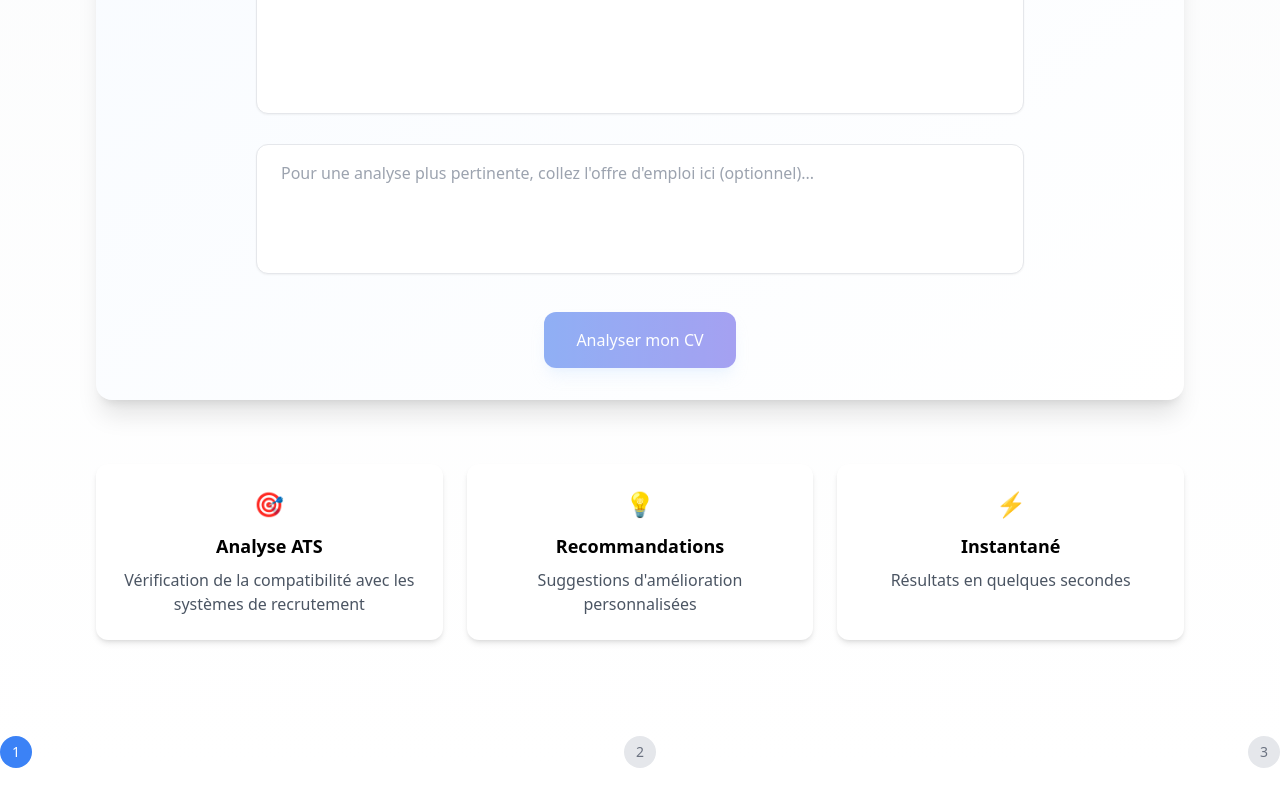
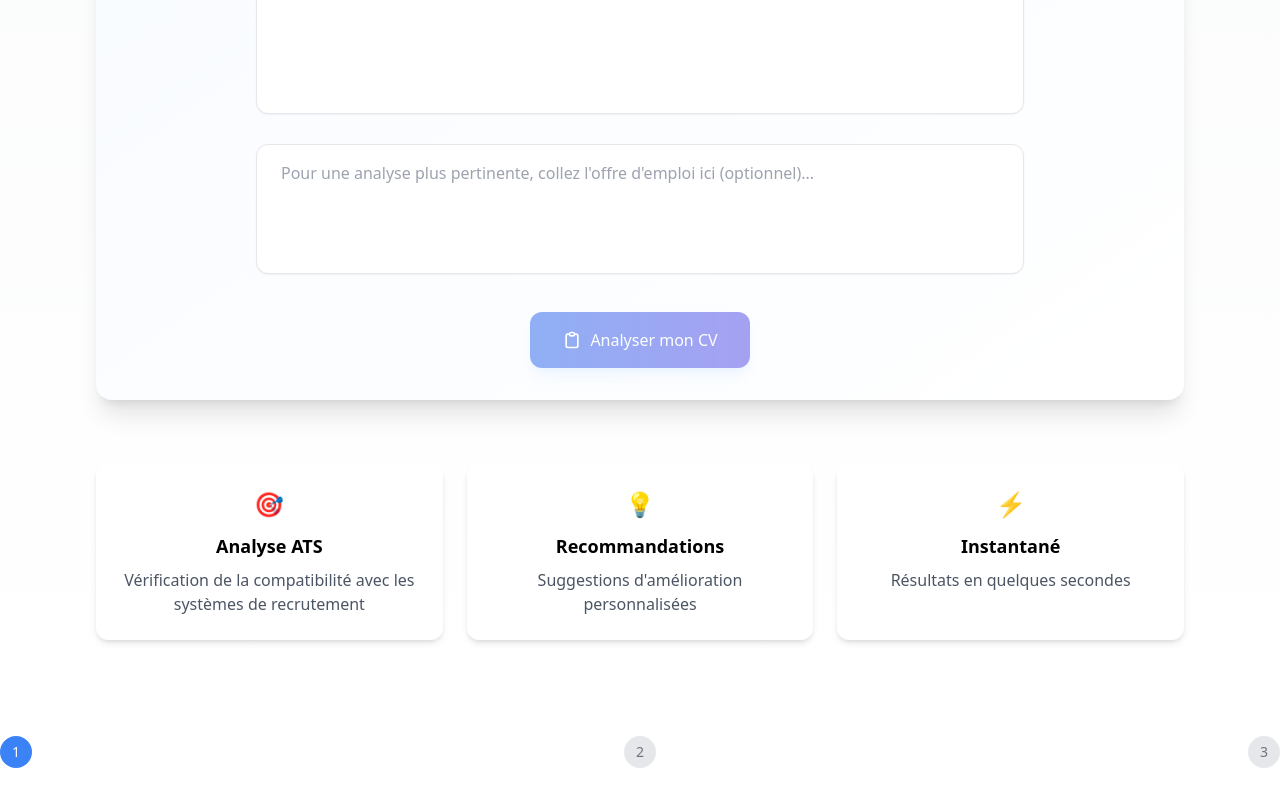
Before and after one commit to masoddr/cv_ats, a Nuxt app in the folder frontend/: page / in a window 1280 px wide. Shown: the part 828-1628 px from the top of the page. Built offline with nearby package versions, Linux system fonts and the light colour scheme.

Commit message:
Update CV analysis button to include job compatibility message and enhance UI with an icon; improve user experience by dynamically displaying button text based on job offer input.

```diff
--- a/frontend/pages/index.vue
+++ b/frontend/pages/index.vue
@@ -139,7 +139,25 @@
                   </svg>
                   Analyse en cours...
                 </span>
-                <span v-else>Analyser mon CV</span>
+                <span v-else class="flex items-center">
+                  <svg
+                    class="w-5 h-5 mr-2"
+                    fill="none"
+                    stroke="currentColor"
+                    viewBox="0 0 24 24"
+                  >
+                    <path
+                      stroke-linecap="round"
+                      stroke-linejoin="round"
+                      stroke-width="2"
+                      d="M9 5H7a2 2 0 00-2 2v12a2 2 0 002 2h10a2 2 0 002-2V7a2 2 0 00-2-2h-2M9 5a2 2 0 002 2h2a2 2 0 002-2M9 5a2 2 0 012-2h2a2 2 0 012 2"
+                    />
+                  </svg>
+                  {{ jobOffer.trim()
+                    ? 'Analyser mon CV et sa compatibilité'
+                    : 'Analyser mon CV'
+                  }}
+                </span>
               </button>
             </div>
           </div>
```
